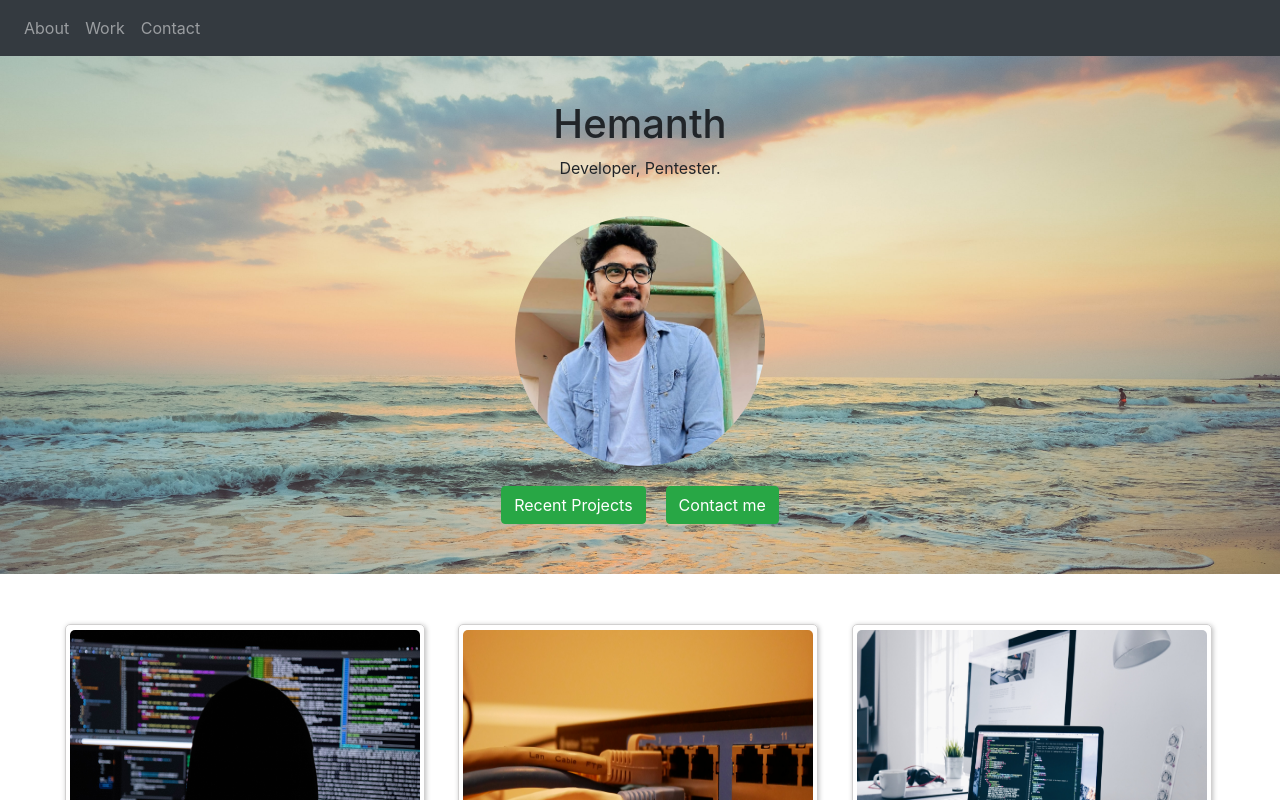
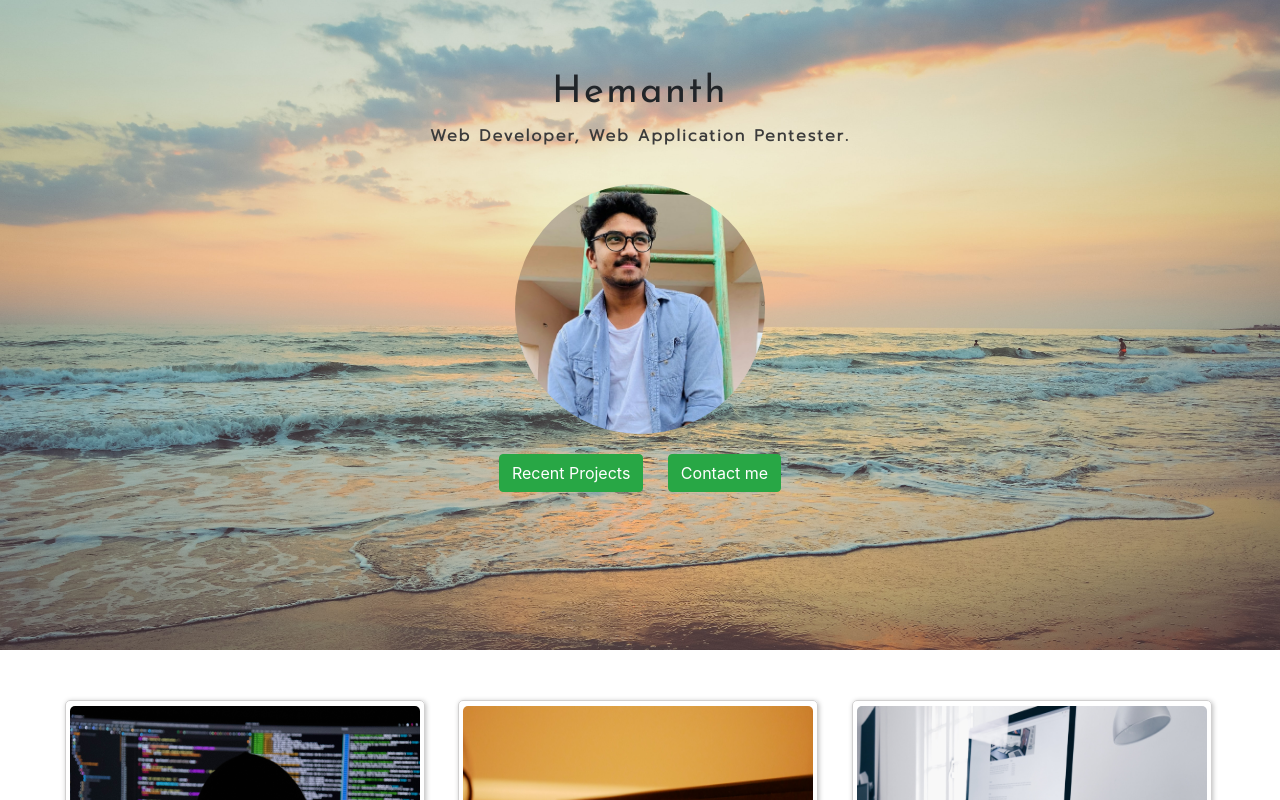
Before and after one commit to modernsilpi/portfolio, a React (Create React App) app: page / in a window 1280 px wide. Shown: the top 800 px of the page. Built offline with nearby package versions, Linux system fonts and the light colour scheme.

Commit message:
back and all

```diff
--- a/src/App.js
+++ b/src/App.js
@@ -6,6 +6,7 @@ import Navbar1 from "../src/components/navbar/navbar";
 import Cyber from "../src/components/cyber";
 import Webdev from "../src/components/webDev";
 import Networks from "../src/components/Networks";
+import Contact from "../src/components/contact"
 
 const Routing = () => {
   return (
@@ -15,6 +16,7 @@ const Routing = () => {
     <Route path="/cyber-security" component={ Cyber } />
     <Route path="/networks" component={ Networks } />
     <Route path="/web-design" component={ Webdev } />
+    <Route path="/contact" component={ Contact } />
   </Switch>
 </>
   )
@@ -23,7 +25,7 @@ const Routing = () => {
 function App() {
   return (
    <BrowserRouter>
-   <Navbar1 />
+   {/* <Navbar1 /> */}
    <Routing />
    </BrowserRouter>
   );
--- a/src/components/Networks.js
+++ b/src/components/Networks.js
@@ -1,10 +1,14 @@
 import React, { useState } from 'react';
 import data from './networkdata';
 import "./cyber.css";
+import { useHistory } from 'react-router-dom'
 import { AiOutlineMinus, AiOutlinePlus } from 'react-icons/ai';
+import { IoIosArrowBack } from 'react-icons/io'
+
 
 const Question = ({ title, info }) => {
   const [showInfo, setShowInfo] = useState(false);
+
   return (
     <article className='question'>
       <header>
@@ -20,7 +24,15 @@ const Question = ({ title, info }) => {
 
 function Networks() {
     const [questions, setQuestions] = useState(data);
+    const history = useHistory()
+
     return (
+      <div>
+
+        <div className="backBtn" onClick={ history.goBack}>
+<IoIosArrowBack className="backIcon"/>
+            </div>
+
         <div className="cyberPage">
             <h2>Networks</h2>
             <section className='info'>
@@ -31,6 +43,7 @@ function Networks() {
           })}
         </section>
         </div>
+        </div>
     )
 }
 
--- /dev/null
+++ b/src/components/contact.js
@@ -0,0 +1,11 @@
+import React from 'react'
+
+function Contact() {
+    return (
+        <div>
+
+        </div>
+    )
+}
+
+export default Contact
--- a/src/components/cyber.js
+++ b/src/components/cyber.js
@@ -1,7 +1,10 @@
 import React, { useState } from 'react';
 import data from './cyberData';
 import "./cyber.css";
+import { useHistory } from 'react-router-dom'
 import { AiOutlineMinus, AiOutlinePlus } from 'react-icons/ai';
+import { IoIosArrowBack } from 'react-icons/io'
+
 
 const Question = ({ title, info }) => {
   const [showInfo, setShowInfo] = useState(false);
@@ -19,10 +22,19 @@ const Question = ({ title, info }) => {
 };
 
 
+
 function Cyber() {
     const [questions, setQuestions] = useState(data);
+    const history = useHistory()
+
+
     return (
-        <div className="cyberPage">
+      <div>
+        <div className="backBtn" onClick={ history.goBack}>
+<IoIosArrowBack className="backIcon"/>
+            </div>
+
+<div className="cyberPage">
             <h2>Cyber security</h2>
             <section className='info'>
           {questions.map((question) => {
@@ -32,6 +44,8 @@ function Cyber() {
           })}
         </section>
         </div>
+      </div>
+
     )
 }
 
--- a/src/components/portfolio.css
+++ b/src/components/portfolio.css
@@ -1,9 +1,28 @@
+@import url('https://fonts.googleapis.com/css2?family=Prompt:wght@300&display=swap');
+@import url('https://fonts.googleapis.com/css2?family=Josefin+Sans&display=swap');
+
 .portfolio {
     text-align: center;
     background-image: url("./navbar/vizag1.jpg");
     background-repeat: no-repeat;
     background-size: cover;
-    padding: 50px;
+    height: 650px;
+    padding: 70px;
+}
+
+.portfolio h1 {
+    font-family: 'Josefin Sans', sans-serif;
+    font-size: 38px;
+    font-weight: 500;
+    letter-spacing: 2.5px;
+}
+
+.portfolio p {
+    font-size: 16px;
+    font-weight: 600;
+    font-family: 'Prompt', sans-serif;
+    color: rgb(59, 59, 59);
+    letter-spacing: 2px;
 }
 
 .ProfilePic {
@@ -60,6 +79,7 @@ footer {
     background: rgba(0, 0, 15, 0.918);
     color: white;
     text-align: center;
+    width: 100%;
 }
 
 footer p {
--- a/src/components/portfolio.js
+++ b/src/components/portfolio.js
@@ -25,11 +25,11 @@ function Portfolio() {
         <>
         <div className="portfolio" >
             <h1>Hemanth</h1>
-            <p>Developer, Pentester.</p>
+            <p>Web Developer, Web Application Pentester.</p>
             <img src={ hemanth3 } alt="hemanth" className="ProfilePic" />
             <div>
                 <Button variant="success">Recent Projects </Button>
-                <Button style={{marginLeft: "20px"}} variant="success">Contact me</Button>
+             <Link to="/contact"> <Button style={{marginLeft: "20px"}} variant="success">Contact me</Button></Link>
             </div>
         </div>
         <section className="cardHolder">
--- a/src/components/web.css
+++ b/src/components/web.css
@@ -5,3 +5,23 @@
 .webdiv h1 {
     padding-top: 30px;
 }
+
+.backBtn {
+    height: 40px;
+    width: 40px;
+    padding: 0px 5px 0px 5px;
+    font-size: 28px;
+    float: left;
+    top: 10px;
+    margin-left: 20px;
+    box-shadow: 1px 1px 6px rgb(204, 204, 204);
+    border-radius: 5px;
+}
+
+.backBtn:hover {
+    cursor: pointer;
+}
+
+.backIcon {
+    margin-top: -8px;
+}
--- a/src/components/webDev.js
+++ b/src/components/webDev.js
@@ -1,9 +1,11 @@
 import React from 'react';
 import { Row, Col } from 'react-bootstrap';
 import "./web.css";
+import { useHistory } from 'react-router-dom'
 import lettude from './navbar/lettude.jpeg';
 import cameraRentals from './navbar/cameraRentals.PNG';
 import modernsilpi from './navbar/modernsilpi.PNG';
+import { IoIosArrowBack } from 'react-icons/io'
 
 function Webdev() {
 const lettud = () => {
@@ -18,8 +20,13 @@ const dslr = () => {
     window.open("https://www.dslr4rent.com","_blank");
 }
 
+const history = useHistory()
+
     return (
         <div className="webdiv">
+            <div className="backBtn" onClick={ history.goBack}>
+<IoIosArrowBack className="backIcon"/>
+            </div>
             <h1>Web development</h1>
             <section className="cardHolder">
             <Row xs={12} md={12} lg={12} className="row">
```
